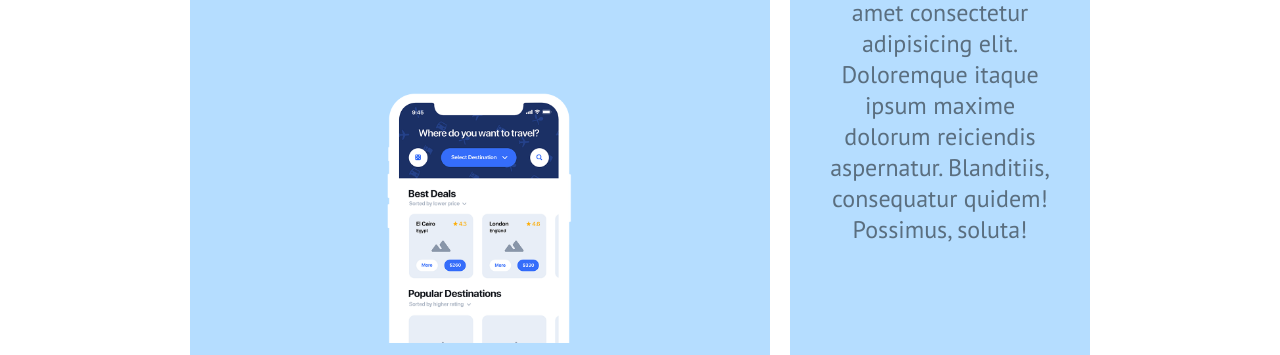
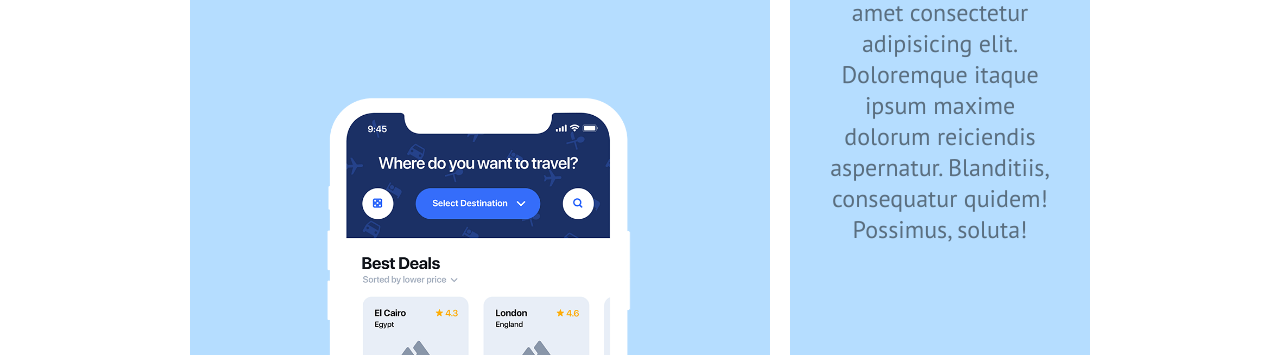
Before and after one commit to AlessandroRamoni/htmlcss-responsive-layout, a plain HTML site: page index.html in a window 1280 px wide. Shown: the part 445-800 px from the top of the page. Drawn offline with Linux system fonts and the light colour scheme.

Commit message:
editing css first section

```diff
--- a/css/style.css
+++ b/css/style.css
@@ -150,9 +150,9 @@ header .flex .menu i{
     margin-bottom: 0;
 }
 
-.container-first-section div:last-child{
+/* .container-first-section div:last-child{
     margin-bottom: 50px;
-}
+} */
 
 
 .container-first-section button{
@@ -169,6 +169,10 @@ header .flex .menu i{
     color: #ffffff;
     font-size: 2em;
     vertical-align: middle;
+}
+
+.container-first-section #demo div img{
+    width: 400px;
 }
 
 /* SECOND SECTION*/
@@ -538,6 +542,7 @@ footer{
     gap: 20px;
     }
 
+
     .benefits-card{
     width: calc(100% / 2 - 20px)
     }
```
Lines whose indentation alone changed are shown as unchanged.
